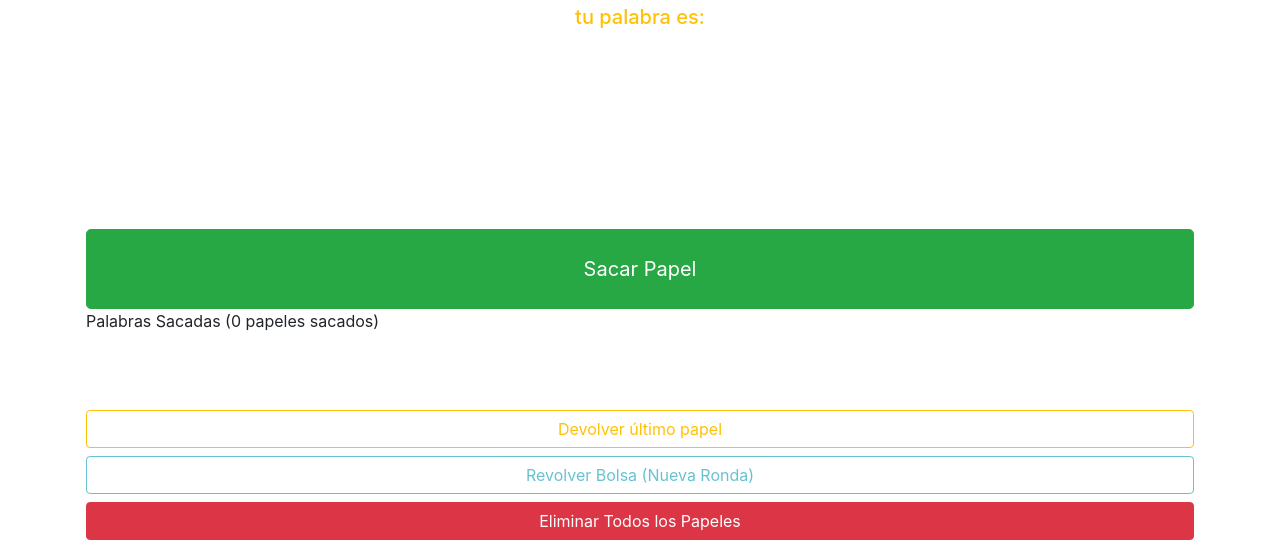
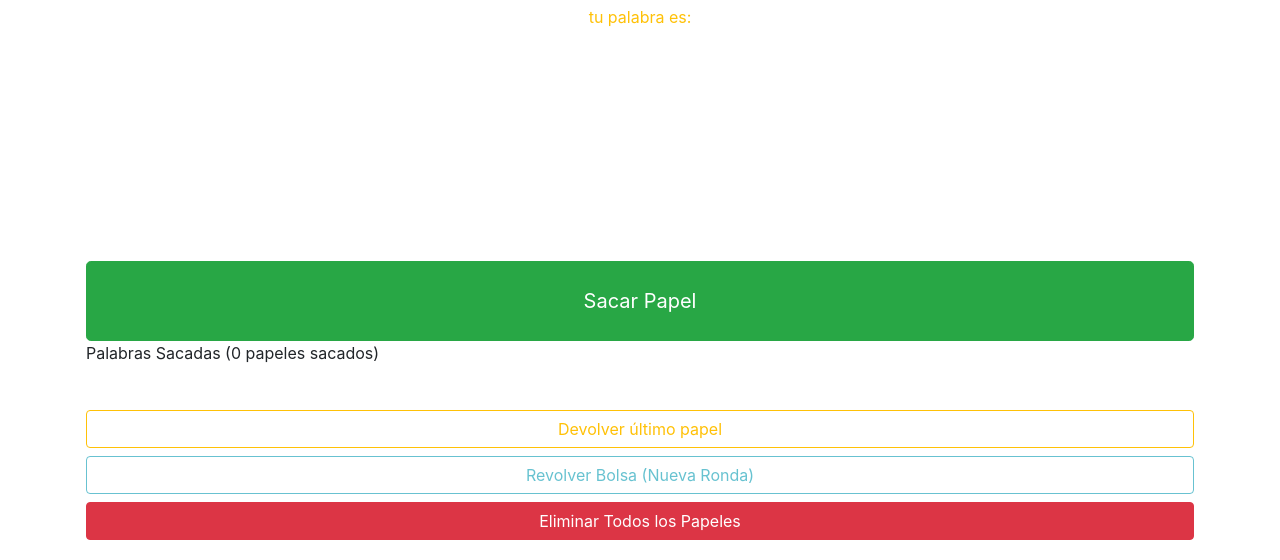
Before and after one commit to lvergaram/la-olla, a plain HTML site: page index.html in a window 1280 px wide. Shown: the part 240-800 px from the top of the page. Drawn offline with nearby package versions, Linux system fonts and the light colour scheme.

Commit message:
corregido tamaño letra de palabras

```diff
--- a/index.html
+++ b/index.html
@@ -19,7 +19,7 @@
 
         <div class="d-flex flex-column">
             <h2 class="text-center text-success">Empezemos a jugar!</h2>
-            <h5 id="palabra-sacada" class="text-center text-warning bg-white">tu palabra es:</h5>
+            <p class="text-center text-warning bg-white">tu palabra es:</p>
             <h1 class="text-center display-1" id="ultimaPalabraGuardada"></h1>
             <button id="btn-sacarPapel" class="btn btn-success btn-lg mt-5" onclick="sacarPalabra()">Sacar Papel</button>
         </div>
--- a/src/css/syle.css
+++ b/src/css/syle.css
@@ -7,8 +7,9 @@
     /* text-shadow: 0 0 5px rgba(0, 0, 0, 0.5); */
 }
 
-#palabra-sacada{
+#ultimaPalabraGuardada{
     min-height: 20vh;
+    font-size: 2rem;
 }
 
 #btn-sacarPapel{
```
